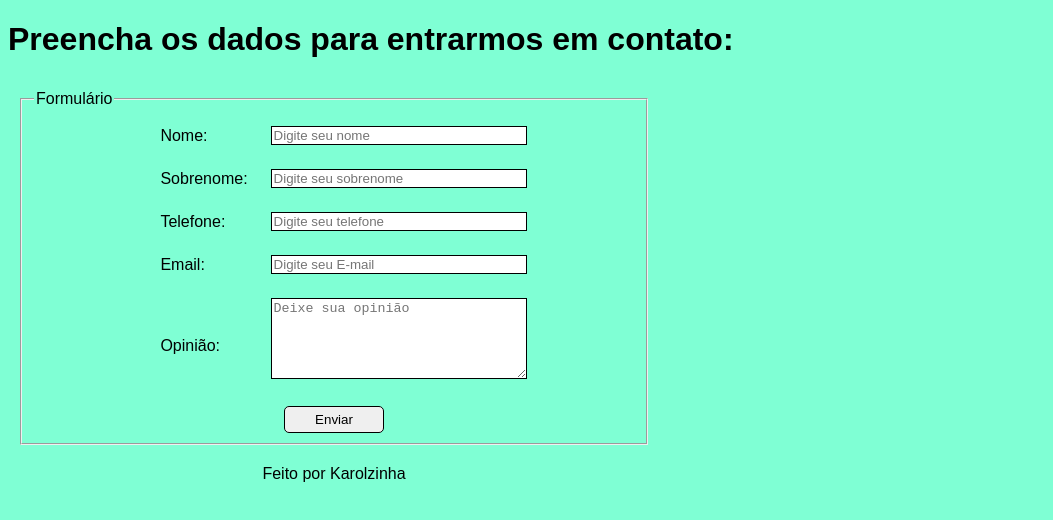
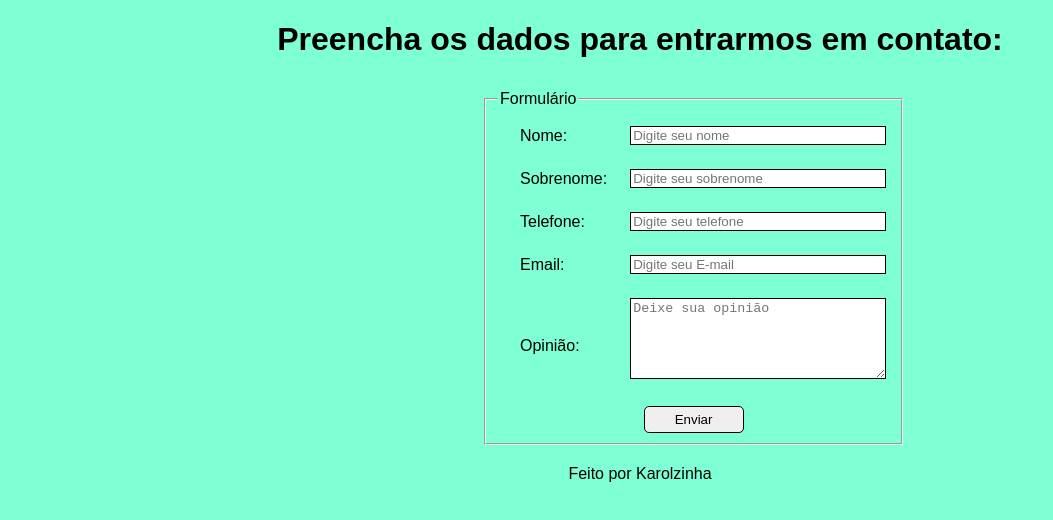
Before and after one commit to karoldasilvaa/curso-js, a plain HTML site: page aula09repetições/index.html in a window 1280 px wide. Shown: the whole page, without its empty margins (0-1053 px from the left). Drawn offline with nearby package versions, Linux system fonts and the light colour scheme.

Commit message:
ddddddddddd
dcddd

```diff
--- a/aula09repetições/index.html
+++ b/aula09repetições/index.html
@@ -31,7 +31,8 @@
 
         text-align: center;
         padding: 10px;
-        width: 50%;
+        width: 25%;
+        margin: auto;
 
 
        }
@@ -72,7 +73,9 @@
         padding: 20px;
        }
 
-
+       h1 {
+        text-align: center;
+       }
     </style>
 </head>
 <body>
```
